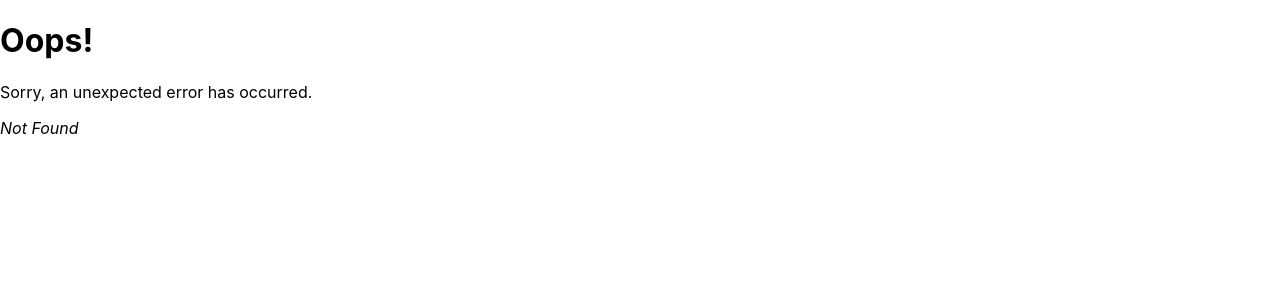
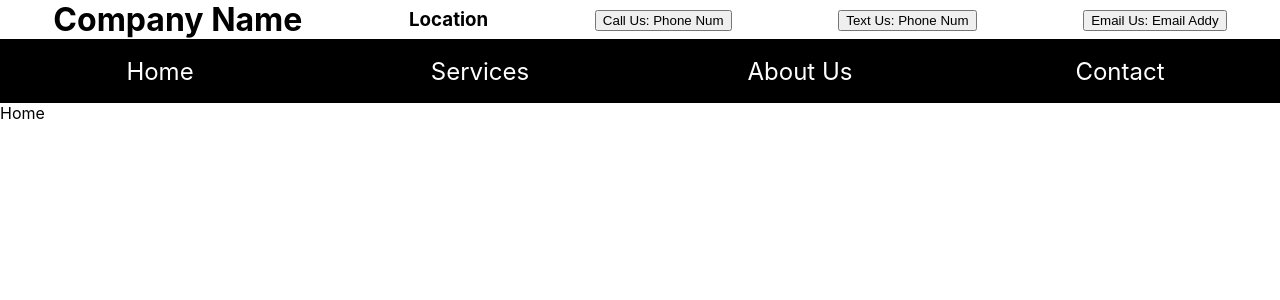
Before and after one commit to Daver067/cleaning-site, a React (Create React App) app: page /cleaning-site/Home in a window 1280 px wide. Before the commit this address had no page. Shown: the top 300 px of the page. Built offline with nearby package versions, Linux system fonts and the light colour scheme.

Commit message:
path to app used to be / now its /cleaning-site/ updated links

```diff
--- a/src/Components/NavBar/NavBar.js
+++ b/src/Components/NavBar/NavBar.js
@@ -6,21 +6,21 @@ import "./NavBar.scss";
 function NavBar() {
   return (
     <div id="NavBar">
-      <MenuItem theLink="/Home" info="Home" />
+      <MenuItem theLink="/cleaning-site/Home" info="Home" />
       <MenuItem
-        theLink="/Services"
+        theLink="/cleaning-site/Services"
         info="Services"
         additionalClassNames={["dropdown"]}
         additionalMenuItems={[
           <div className="dropdown-content">
-            <MenuItem theLink="/Services" info="Service1" />
-            <MenuItem theLink="/Services" info="Service2" />
-            <MenuItem theLink="/Services" info="Service3" />
+            <MenuItem theLink="/cleaning-site/Services" info="Service1" />
+            <MenuItem theLink="/cleaning-site/Services" info="Service2" />
+            <MenuItem theLink="/cleaning-site/Services" info="Service3" />
           </div>,
         ]}
       />
-      <MenuItem theLink="/AboutUs" info="About Us" />
-      <MenuItem theLink="/Contact" info="Contact" />
+      <MenuItem theLink="/cleaning-site/AboutUs" info="About Us" />
+      <MenuItem theLink="/cleaning-site/Contact" info="Contact" />
     </div>
   );
 }
```
Also changed, not shown: package.json (+7 -1 lines), src/index.js (+5 -5 lines), 1 other file (tests, documents, lock files or other folders).
